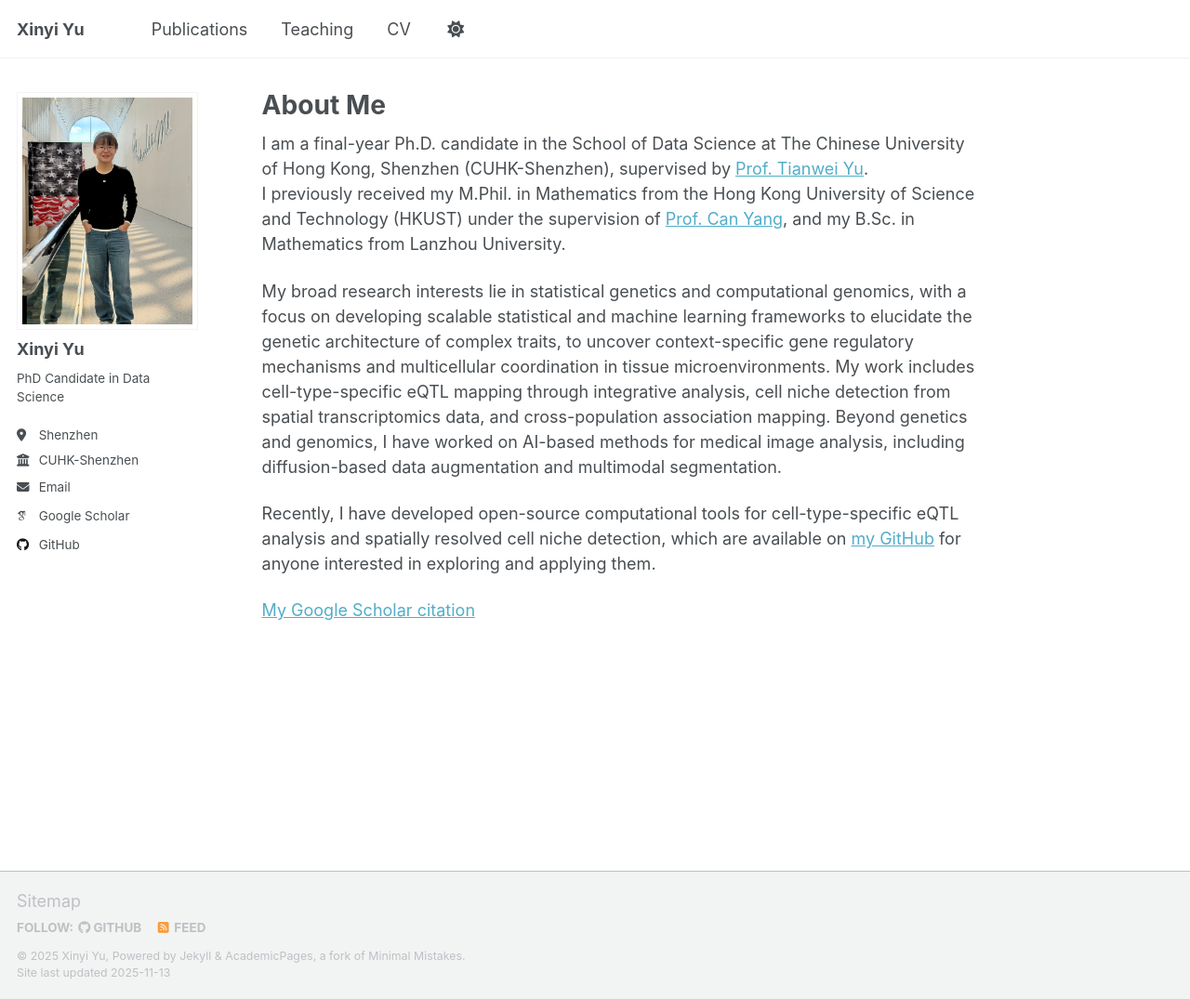
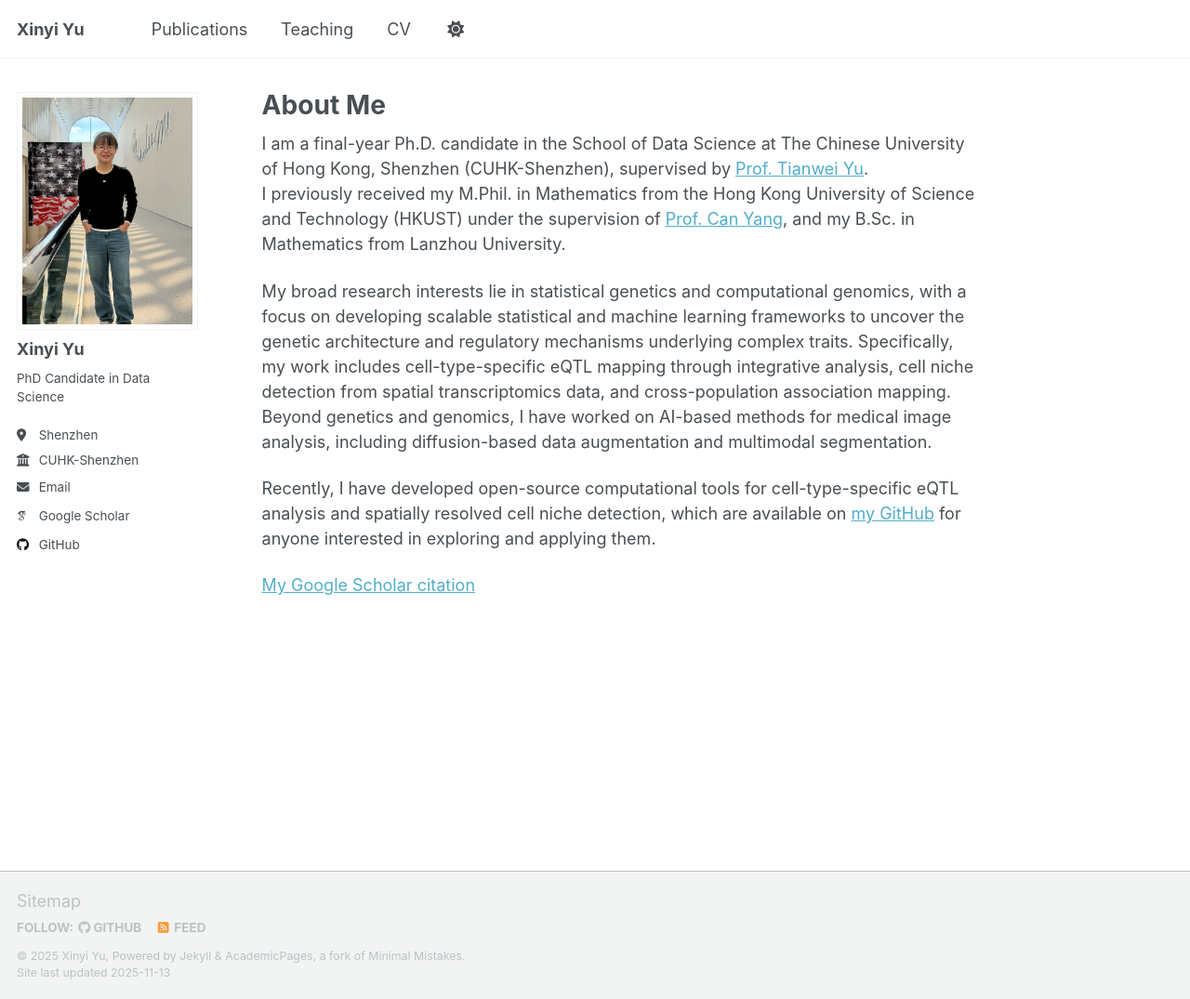
Before and after one commit to xinyiyu/xinyiyu.github.io, a Jekyll site: the page built from _pages/about.md, in a window 1280 px wide and 1075 px high. Shown: the whole window at 93% size. Built offline with Jekyll 4.4.1, drawn with Linux system fonts in a browser that asks for light colours; some web fonts are replaced; a script that is not in the unit is left out.

Commit message:
Update about.md
Update research interest

```diff
--- a/_pages/about.md
+++ b/_pages/about.md
@@ -10,7 +10,7 @@ redirect_from:
 I am a final-year Ph.D. candidate in the School of Data Science at The Chinese University of Hong Kong, Shenzhen (CUHK-Shenzhen), supervised by [Prof. Tianwei Yu](https://mypage.cuhk.edu.cn/academics/yutianwei/).
 I previously received my M.Phil. in Mathematics from the Hong Kong University of Science and Technology (HKUST) under the supervision of [Prof. Can Yang](https://sites.google.com/site/eeyangc/), and my B.Sc. in Mathematics from Lanzhou University.
 
-My broad research interests lie in statistical genetics and computational genomics, with a focus on developing scalable statistical and machine learning frameworks to elucidate the genetic architecture of complex traits, to uncover context-specific gene regulatory mechanisms and multicellular coordination in tissue microenvironments. My work includes cell-type-specific eQTL mapping through integrative analysis, cell niche detection from spatial transcriptomics data, and cross-population association mapping. Beyond genetics and genomics, I have worked on AI-based methods for medical image analysis, including diffusion-based data augmentation and multimodal segmentation.
+My broad research interests lie in statistical genetics and computational genomics, with a focus on developing scalable statistical and machine learning frameworks to uncover the genetic architecture and regulatory mechanisms underlying complex traits. Specifically, my work includes cell-type-specific eQTL mapping through integrative analysis, cell niche detection from spatial transcriptomics data, and cross-population association mapping. Beyond genetics and genomics, I have worked on AI-based methods for medical image analysis, including diffusion-based data augmentation and multimodal segmentation.
 
 Recently, I have developed open-source computational tools for cell-type-specific eQTL analysis and spatially resolved cell niche detection, which are available on [my GitHub](https://github.com/xinyiyu) for anyone interested in exploring and applying them.
 
```
